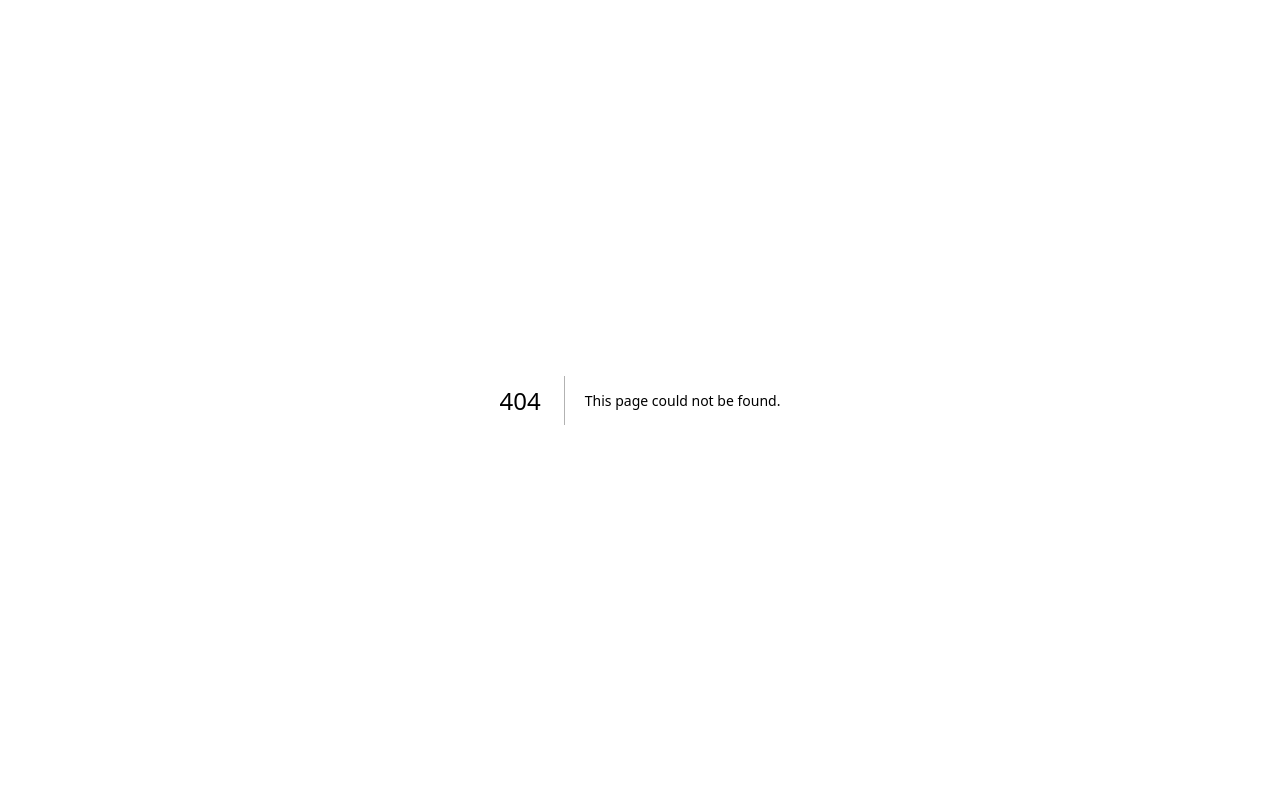
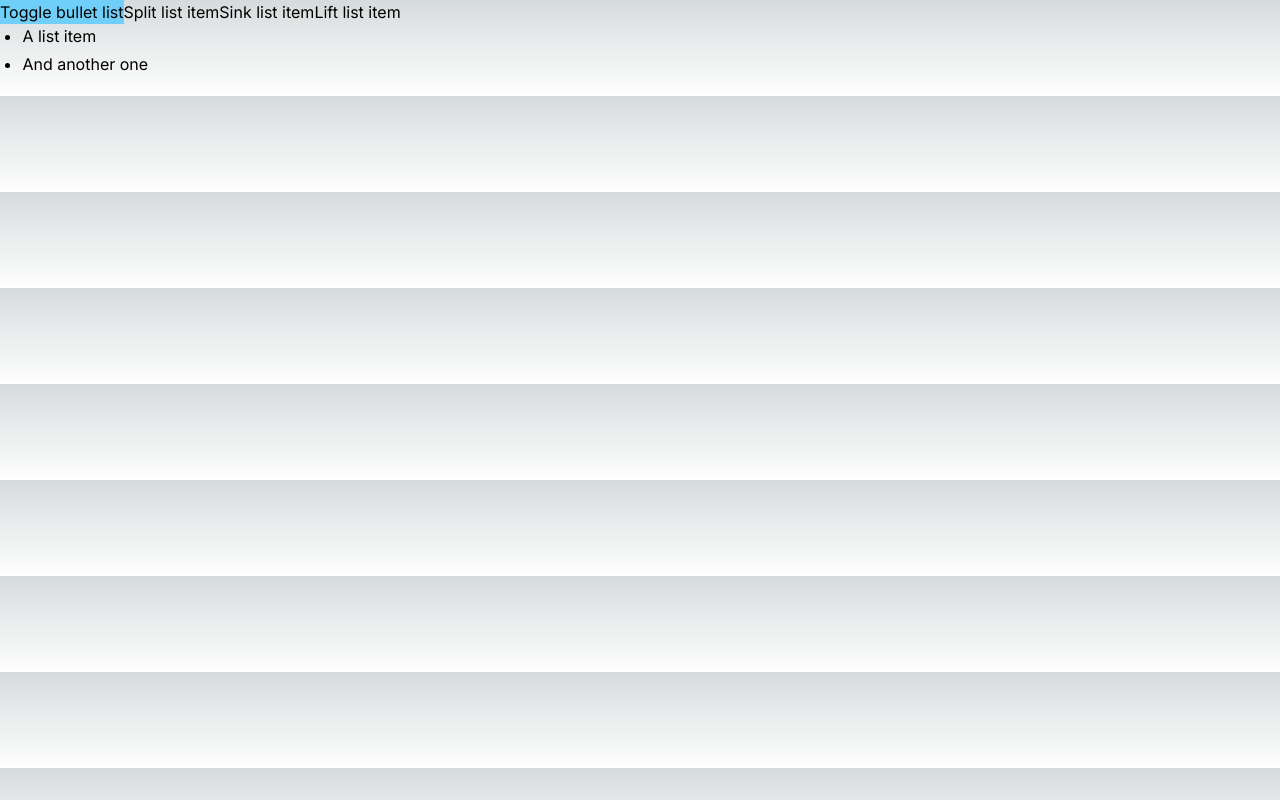
Before and after one commit to Balyeet1/TiptapEditor, a Next.js app: page /test_editor in a window 1280 px wide. Before the commit this address had no page. Built offline with nearby package versions, Linux system fonts and the light colour scheme.

Commit message:
Added nex extensions to the editor, and decouple the starterkit.

```diff
--- a/app/componets/tiptap/Tiptap.tsx
+++ b/app/componets/tiptap/Tiptap.tsx
@@ -1,11 +1,8 @@
 import { useEditor, EditorContent, Editor } from '@tiptap/react'
-import Document from '@tiptap/extension-document'
 import { createLowlight } from 'lowlight';
 import CodeBlockLowlight from '@tiptap/extension-code-block-lowlight'
 import getImageExtension from "@/app/componets/tiptap/customImage"
-import StarterKit from '@tiptap/starter-kit'
 import TextAlign from '@tiptap/extension-text-align'
-import Dropcursor from '@tiptap/extension-dropcursor'
 import js from 'highlight.js/lib/languages/javascript'
 import Highlight from '@tiptap/extension-highlight'
 import Placeholder from '@tiptap/extension-placeholder'
@@ -13,13 +10,22 @@ import { SmilieReplacer } from '@/app/componets/tiptap/smilieReplacer';
 import FontFamily from '@tiptap/extension-font-family';
 import TextStyle from '@tiptap/extension-text-style'
 import FontSize from 'tiptap-extension-font-size';
-
+import Dropcursor from '@tiptap/extension-dropcursor'
+import Document from '@tiptap/extension-document'
+import Paragraph from '@tiptap/extension-paragraph'
+import Text from '@tiptap/extension-text'
+import BulletList from '@tiptap/extension-bullet-list'
+import OrderedList from '@tiptap/extension-ordered-list'
+import Heading from '@tiptap/extension-heading'
+import Bold from '@tiptap/extension-bold'
+import Italic from '@tiptap/extension-italic'
+import Strike from '@tiptap/extension-strike'
+import Underline from '@tiptap/extension-underline'
+import ListItem from '@tiptap/extension-list-item';
+import History from '@tiptap/extension-history'
+import { Color } from '@tiptap/extension-color'
 
 const Tiptap = ({ className, content, onChange, isReadonly }: { className?: string, content?: string, onChange?: any, isReadonly: boolean }) => {
-
-    const CustomDocument = Document.extend({
-        content: 'heading block*',
-    })
 
     const lowlight = createLowlight()
     lowlight.register("js", js)
@@ -31,10 +37,13 @@ const Tiptap = ({ className, content, onChange, isReadonly }: { className?: stri
         onUpdate: ({ editor }) => onChange(editor.getHTML()),
         extensions: [
             // Core Extensions
-            StarterKit, SmilieReplacer, CustomDocument, Highlight, TextStyle, FontSize,
+            SmilieReplacer, TextStyle, FontSize, Document, Paragraph, Text, OrderedList, BulletList, Heading, Bold, Italic, Strike, Underline, ListItem, History, Color,
+
+            // Extensions with configs
+
             getImageExtension(isReadonly),
 
-            // Extensions with configs
+            Highlight.configure({ multicolor: true }),
 
             FontFamily.configure({ types: ['textStyle'] }),
 
@@ -47,6 +56,7 @@ const Tiptap = ({ className, content, onChange, isReadonly }: { className?: stri
             TextAlign.configure({ types: ['heading', 'paragraph'] }),
 
             Dropcursor.configure({ color: '#ff0000', width: 1 }),
+
         ],
         content,
     });
@@ -83,7 +93,7 @@ const Toolbar = ({ editor }: { editor: Editor }) => {
 
 
     return (
-        <div className="flex justify-between border border-white mb-5 cols-3 grid grid-cols-8 gap-2 sticky top-0 z-10 bg-white">
+        <div className="flex justify-between border border-white mb-5 cols-3 grid grid-cols-8 gap-2 sticky top-0 z-10 bg-white items-center">
             <button onClick={addImage}>Add image</button>
             <select
                 className='is-active'
@@ -94,7 +104,6 @@ const Toolbar = ({ editor }: { editor: Editor }) => {
                 <option value="center">Center</option>
                 <option value="right">Right</option>
             </select>
-
             <button
                 onClick={() => editor.chain().focus().setCodeBlock().run()}
                 disabled={editor.isActive('codeBlock')}
@@ -110,9 +119,51 @@ const Toolbar = ({ editor }: { editor: Editor }) => {
             <button onClick={() => editor.chain().focus().toggleHeading({ level: 3 }).run()} className={editor.isActive('heading', { level: 3 }) ? 'is-active' : ''}>
                 H3
             </button>
-            <button onClick={() => editor.chain().focus().toggleHighlight().run()} className={editor.isActive('highlight') ? 'is-active' : ''}>
-                Highlight
+            <button
+                onClick={() => editor.chain().focus().setColor('#F98181').run()}
+                className={editor.isActive('textStyle', { color: '#F98181' }) ? 'is-active' : ''}
+                data-testid="setRed"
+            >
+                Red
             </button>
+            <button
+                onClick={() => editor.chain().focus().setColor('#FBBC88').run()}
+                className={editor.isActive('textStyle', { color: '#FBBC88' }) ? 'is-active' : ''}
+                data-testid="setOrange"
+            >
+                Orange
+            </button>
+            <button
+                onClick={() => editor.chain().focus().setColor('#FAF594').run()}
+                className={editor.isActive('textStyle', { color: '#FAF594' }) ? 'is-active' : ''}
+                data-testid="setYellow"
+            >
+                Yellow
+            </button>
+            <button
+                onClick={() => editor.chain().focus().setColor('#70CFF8').run()}
+                className={editor.isActive('textStyle', { color: '#70CFF8' }) ? 'is-active' : ''}
+                data-testid="setBlue"
+            >
+                Blue
+            </button>
+            <button
+                onClick={() => editor.chain().focus().toggleHighlight().run()}
+                className={editor.isActive('highlight') ? 'is-active' : ''}
+            >
+                Toggle highlight
+            </button>
+            <select
+                className={editor.isActive('highlight') ? 'is-active' : ''}
+                onChange={(e) => editor.chain().focus().toggleHighlight({ color: e.target.value }).run()}
+                value={"HighLight"}
+            >
+                <option value="">Highlight</option>
+                <option value="Yellow">Yellow</option>
+                <option value="#8ce99a">Green</option>
+                <option value="#74c0fc">Blue</option>
+                <option value="#ffa8a8">Red</option>
+            </select>
             <button
                 onClick={() => editor.chain().focus().toggleBold().run()}
                 className={editor.isActive('bold') ? 'is-active' : ''}
@@ -131,7 +182,12 @@ const Toolbar = ({ editor }: { editor: Editor }) => {
             >
                 Strike
             </button>
-
+            <button
+                onClick={() => editor.chain().focus().toggleUnderline().run()}
+                className={editor.isActive('underline') ? 'is-active' : ''}
+            >
+                Toggle underline
+            </button>
             <select
                 className='is-active'
                 onChange={(e) => editor.chain().focus().setFontFamily(e.target.value).run()}
@@ -157,6 +213,18 @@ const Toolbar = ({ editor }: { editor: Editor }) => {
                 <option value="22pt">22pt</option>
                 <option value="24pt">24pt</option>
             </select>
+            <button
+                onClick={() => editor.chain().focus().toggleBulletList().run()}
+                className={editor.isActive('bulletList') ? 'is-active' : ''}
+            >
+                Bullet list
+            </button>
+            <button
+                onClick={() => editor.chain().focus().toggleOrderedList().run()}
+                className={editor.isActive('orderedList') ? 'is-active' : ''}
+            >
+                Order list
+            </button>
 
         </div>
     )
--- a/app/globals.css
+++ b/app/globals.css
@@ -1,4 +1,11 @@
 @tailwind base;
+
+@layer base {
+  ul, ol {
+    list-style: revert;
+  }
+}
+
 @tailwind components;
 @tailwind utilities;
 
@@ -52,9 +59,25 @@ body {
   }
 }
 
+
 .tiptap {
   :first-child {
     margin-top: 0;
+  }
+
+  ul,
+  ol {
+    padding: 0 1rem;
+    margin: 1.25rem 1rem 1.25rem 0.4rem;
+
+    li p {
+      margin-top: 0.25em;
+      margin-bottom: 0.25em;
+    }
+  }
+
+  li::marker {
+    color: #000000;
   }
 
   /* Media Query for smaller screens */
@@ -114,7 +137,6 @@ body {
   }
 
   mark {
-    background-color: #FAF594;
     border-radius: 0.4rem;
     box-decoration-break: clone;
     padding: 0.1rem 0.3rem;
--- a/app/page.tsx
+++ b/app/page.tsx
@@ -7,6 +7,9 @@ export default function Home() {
         <Link href={"/editor"}>
           <button>Editor</button>
         </Link>
+        <Link href={"/test_editor"}>
+          <button>Test Editor</button>
+        </Link>
       </div>
     </main>
   );
--- /dev/null
+++ b/app/test_editor/page.tsx
@@ -0,0 +1,60 @@
+"use client"
+
+import BulletList from '@tiptap/extension-bullet-list'
+import Document from '@tiptap/extension-document'
+import ListItem from '@tiptap/extension-list-item'
+import Paragraph from '@tiptap/extension-paragraph'
+import Text from '@tiptap/extension-text'
+import { EditorContent, useEditor } from '@tiptap/react'
+import React from 'react'
+
+export default function Home() {
+    const editor = useEditor({
+        extensions: [Document, Paragraph, Text, BulletList, ListItem],
+        content: `
+        <ul>
+          <li>A list item</li>
+          <li>And another one</li>
+        </ul>
+      `,
+    })
+
+    if (!editor) {
+        return null
+    }
+
+    return (
+        <>
+            <div className="control-group">
+                <div className="button-group">
+                    <button
+                        onClick={() => editor.chain().focus().toggleBulletList().run()}
+                        className={editor.isActive('bulletList') ? 'is-active' : ''}
+                    >
+                        Toggle bullet list
+                    </button>
+                    <button
+                        onClick={() => editor.chain().focus().splitListItem('listItem').run()}
+                        disabled={!editor.can().splitListItem('listItem')}
+                    >
+                        Split list item
+                    </button>
+                    <button
+                        onClick={() => editor.chain().focus().sinkListItem('listItem').run()}
+                        disabled={!editor.can().sinkListItem('listItem')}
+                    >
+                        Sink list item
+                    </button>
+                    <button
+                        onClick={() => editor.chain().focus().liftListItem('listItem').run()}
+                        disabled={!editor.can().liftListItem('listItem')}
+                    >
+                        Lift list item
+                    </button>
+                </div>
+            </div>
+
+            <EditorContent editor={editor} />
+        </>
+    )
+}
--- a/package.json
+++ b/package.json
@@ -12,15 +12,18 @@
     "@nextui-org/react": "^2.4.2",
     "@tiptap/extension-bullet-list": "^2.4.0",
     "@tiptap/extension-code-block-lowlight": "^2.4.0",
+    "@tiptap/extension-color": "^2.4.0",
     "@tiptap/extension-dropcursor": "^2.4.0",
     "@tiptap/extension-font-family": "^2.4.0",
     "@tiptap/extension-highlight": "^2.4.0",
     "@tiptap/extension-image": "^2.4.0",
     "@tiptap/extension-link": "^2.4.0",
+    "@tiptap/extension-list-item": "^2.4.0",
     "@tiptap/extension-ordered-list": "^2.4.0",
     "@tiptap/extension-placeholder": "^2.4.0",
     "@tiptap/extension-text-align": "^2.4.0",
     "@tiptap/extension-text-style": "^2.4.0",
+    "@tiptap/extension-underline": "^2.4.0",
     "@tiptap/pm": "^2.4.0",
     "@tiptap/react": "^2.4.0",
     "@tiptap/starter-kit": "^2.4.0",
```
Also changed, not shown: 1 other file (tests, documents, lock files or other folders).
